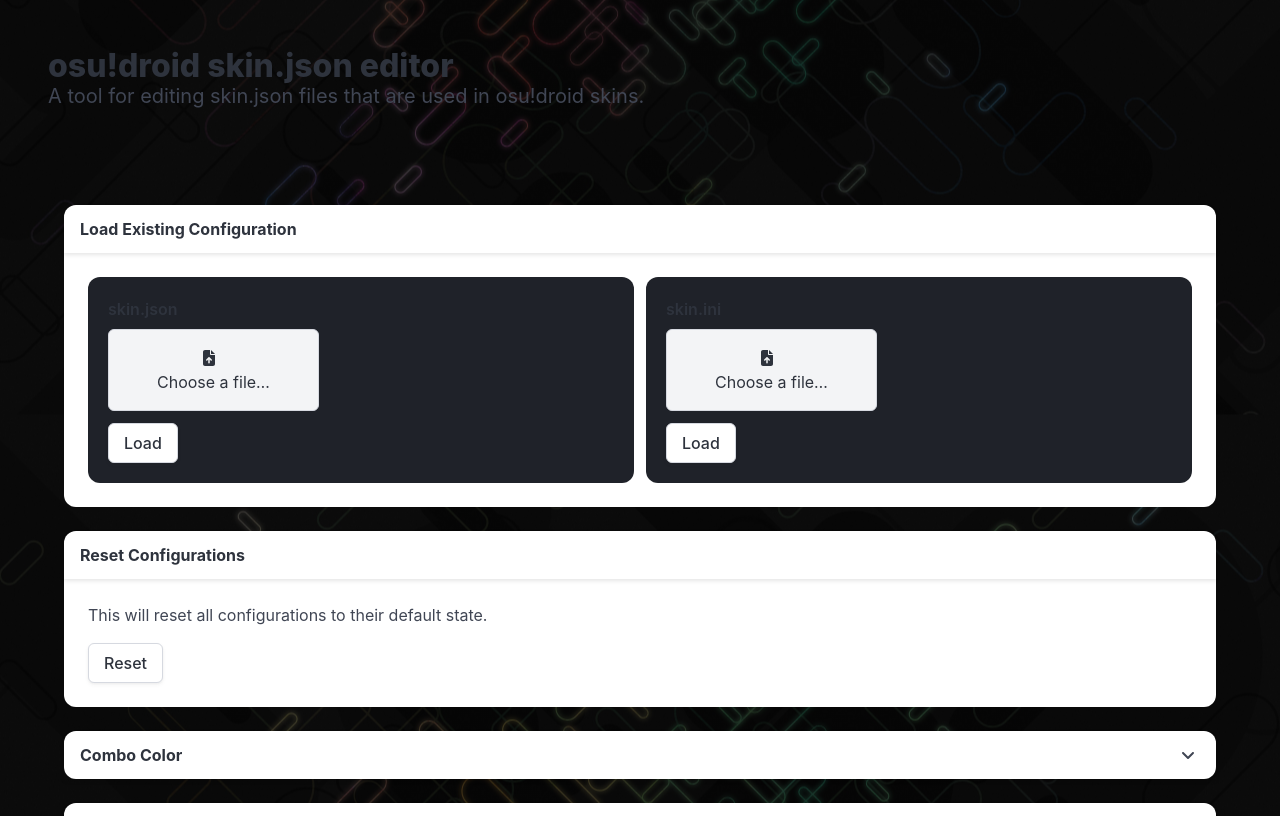
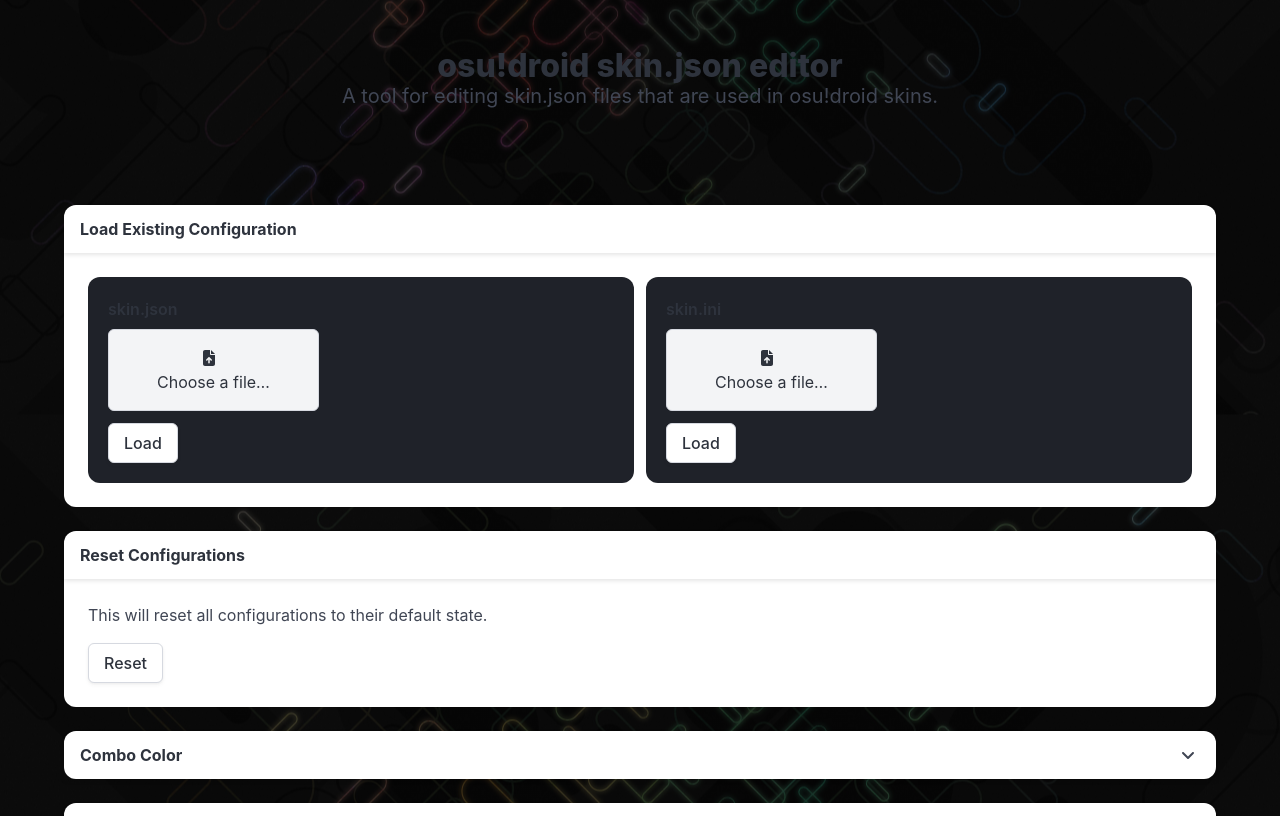
Before and after one commit to Rian8337/skin-json-editor, a React (Vite) app: page / in a window 1280 px wide. Shown: the top 816 px of the page. Built offline with nearby package versions, Linux system fonts and the light colour scheme.

Commit message:
Put header text in center

```diff
--- a/src/components/groups/main/HeaderGroup.tsx
+++ b/src/components/groups/main/HeaderGroup.tsx
@@ -1,9 +1,12 @@
 export default function HeaderGroup() {
     return (
         <section className="hero">
-            <div className="hero-body">
+            <div className="hero-body has-text-centered">
                 <h1 className="title">osu!droid skin.json editor</h1>
-                <h2 className="subtitle">A tool for editing skin.json files that are used in osu!droid skins.</h2>
+                <h2 className="subtitle">
+                    A tool for editing skin.json files that are used in
+                    osu!droid skins.
+                </h2>
             </div>
         </section>
     );
```
